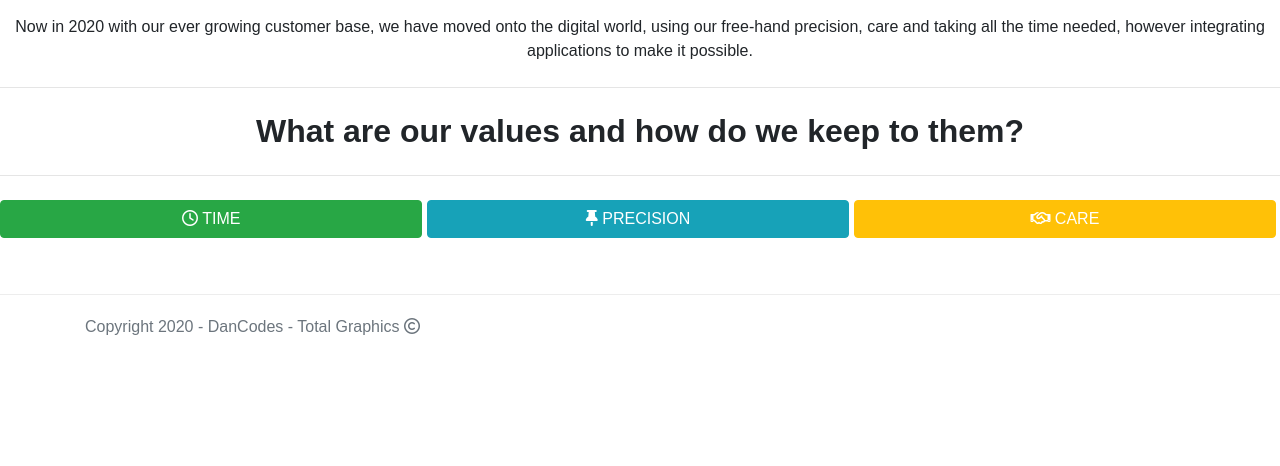
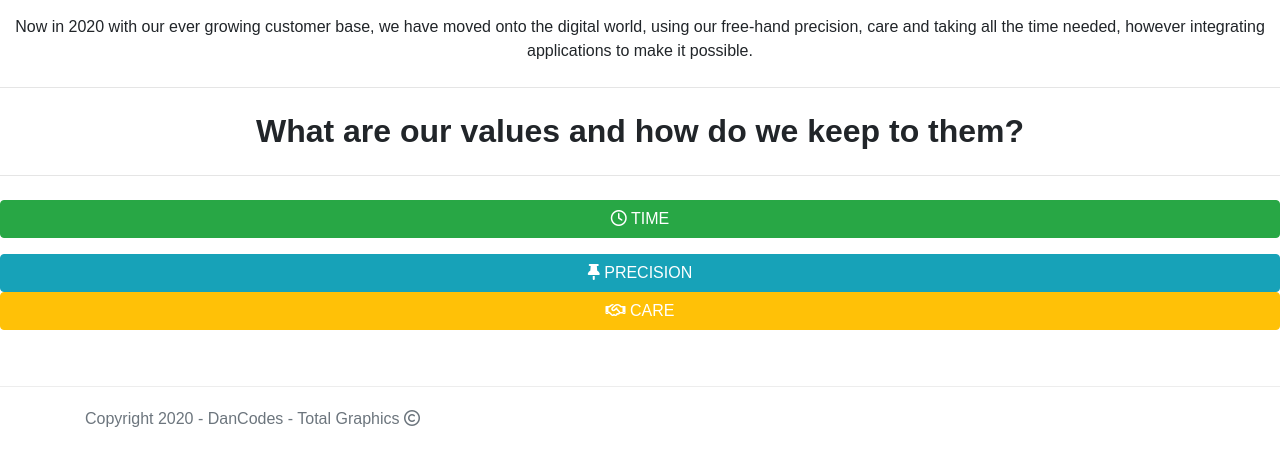
Before and after one commit to DanArmstrong124/da-total-graphics, a Django app: a page that uses home/templates/about.html in a window 1280 px wide. Shown: the part 290-756 px from the top of the page. Run offline with Django 3.2, Linux system fonts and the light colour scheme; some libraries are stand-ins or nearby versions.

Commit message:
Minor bug fixes

```diff
--- a/home/templates/about.html
+++ b/home/templates/about.html
@@ -16,32 +16,32 @@
   <hr class="my-4">
 </div>
 <p>
-  <a class="btn btn-success col" style="max-width: 33%;" data-toggle="collapse" href="#timeValue" role="button" aria-expanded="false" aria-controls="timeValue"><i class="fa fa-clock-o"></i> TIME</a>
-  <button class="btn btn-info col" style="max-width: 33%;" type="button" data-toggle="collapse" data-target="#precisionValue" aria-expanded="false" aria-controls="precisionValue"><i class="fa fa-thumb-tack"></i> PRECISION</button>
-  <button class="btn btn-warning col" style="max-width: 33%; color:white;" type="button" data-toggle="collapse" data-target="#careValue" aria-expanded="false" aria-controls="careValue"><i class="fa fa-handshake-o"></i> CARE</button>
-</p>
-<div class="row">
-  <div class="col">
+  <a class="btn btn-success col" data-toggle="collapse" href="#timeValue" role="button" aria-expanded="false" aria-controls="timeValue"><i class="fa fa-clock-o"></i> TIME</a>
+    <div class="col">
     <div class="collapse multi-collapse" id="timeValue">
       <div class="card card-body">
         As weird as this may sound, we value time in our business. Not to rush and to ensure that each project has enough time to come out perfect for you, our customer.
       </div>
     </div>
   </div>
-  <div class="col">
+  <button class="btn btn-info col" type="button" data-toggle="collapse" data-target="#precisionValue" aria-expanded="false" aria-controls="precisionValue"><i class="fa fa-thumb-tack"></i> PRECISION</button>
+    <div class="col">
     <div class="collapse multi-collapse" id="precisionValue">
       <div class="card card-body">
         We always aim to have your design made PRECISELY to your dreams.
       </div>
     </div>
   </div>
-  <div class="col">
+  <button class="btn btn-warning col" style="color:white;" type="button" data-toggle="collapse" data-target="#careValue" aria-expanded="false" aria-controls="careValue"><i class="fa fa-handshake-o"></i> CARE</button>
+    <div class="col">
     <div class="collapse multi-collapse" id="careValue">
       <div class="card card-body">
         One line out of place can mean a whole lot of lost sales in the business world, this is why we value caring for our customers and their designs, ensuring that they are perfect to represent a business.
       </div>
     </div>
-  </div>
+    </div>
+</p>
+<div class="row">
 </div>
 
 {% endblock %}
```
